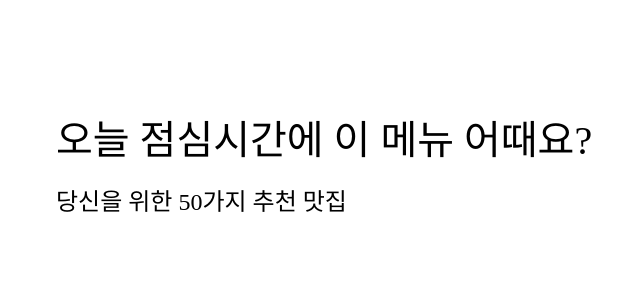
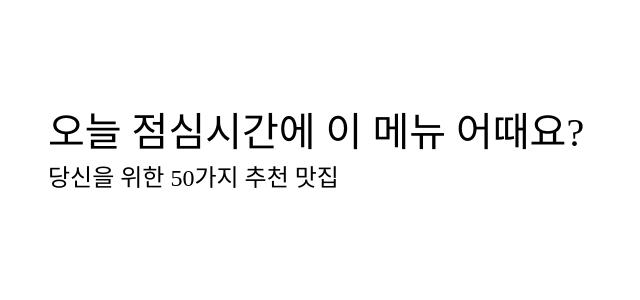
Before and after one commit to minseon-park/lunch_time, a Next.js app: page / in a window 1280 px wide. Shown: the top 300 px of the page, without its empty margins (60-700 px from the left). Built offline with nearby package versions, Linux system fonts and the light colour scheme.

Commit message:
Fix errror: type error

```diff
--- a/component/atom/Text.tsx
+++ b/component/atom/Text.tsx
@@ -16,7 +16,7 @@ export const Text: React.FC<ITextProps> = ({
   font_size = 1.2,
   font_weight = "bold",
   color = "black",
-  padding = 2,
+  padding = "0.6rem",
 }) => {
   return (
     <Container
@@ -42,5 +42,5 @@ const Container = styled.div<{
   font-weight: ${({ font_weight }) => font_weight};
   color: ${({ color }) => color};
   text-decoration: ${({ underline }) => underline && "underline"};
-  padding: ${({ padding }) => padding }rem;
+  padding: ${({ padding }) => padding };
 `;
```
